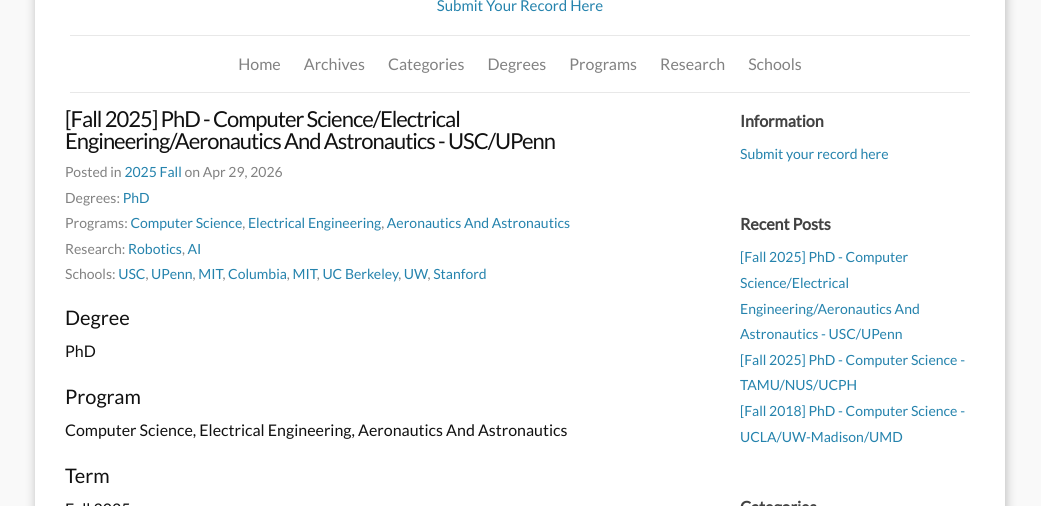
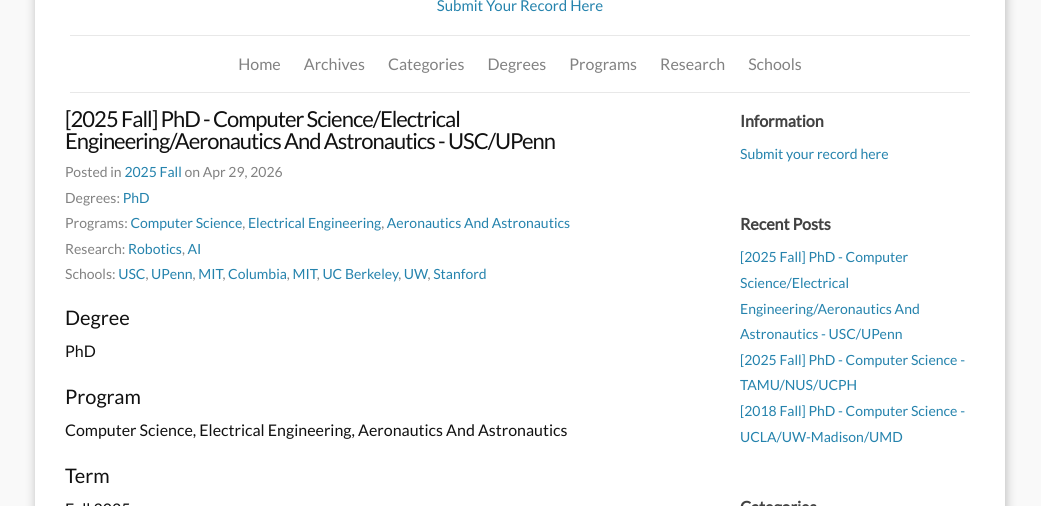
Before and after one commit to tw-apply-info/tw-apply-info.github.io, a Jekyll site: the page built from _posts/2026-04-29-210324-2025-fall.md, in a window 1280 px wide. Shown: the part 161-667 px from the top of the page, without its empty margins (120-1161 px from the left). Built offline with Jekyll 4.4.1, drawn with Linux system fonts in a browser that asks for light colours; comment, search, counter and statistics services are not loaded.

```diff
--- a/_posts/2026-04-29-210324-2025-fall.md
+++ b/_posts/2026-04-29-210324-2025-fall.md
@@ -1,6 +1,6 @@
 ---
 published: true
-title: "[Fall 2025] PhD - Computer Science/Electrical Engineering/Aeronautics And Astronautics - USC/UPenn"
+title: "[2025 Fall] PhD - Computer Science/Electrical Engineering/Aeronautics And Astronautics - USC/UPenn"
 layout: post
 category: 2025 Fall
 degrees:
--- a/submit.html
+++ b/submit.html
@@ -565,7 +565,7 @@ addRow(); addRow(); addRow();
 function generateMarkdown() {
     const season   = document.getElementById('term-season').value;
     const year     = document.getElementById('term-year').value.trim();
-    const term     = season + ' ' + year;
+    const term     = year + ' ' + season;
     const decision = document.getElementById('decision').value.trim();
     const bg       = document.getElementById('background').value.trim();
     const eng      = document.getElementById('english-scores').value.trim();
```
Also changed, not shown: _posts/2026-04-10-000000-2018-fall.md (+1 -1 lines), _posts/2026-04-15-000000-2025-fall.md (+1 -1 lines).
